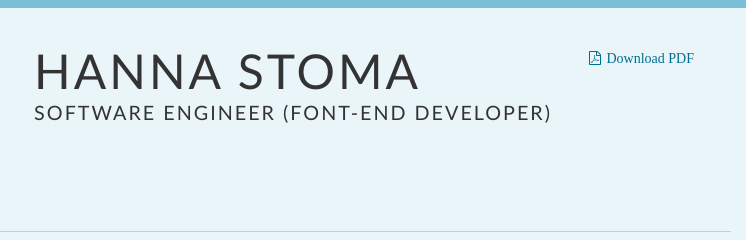
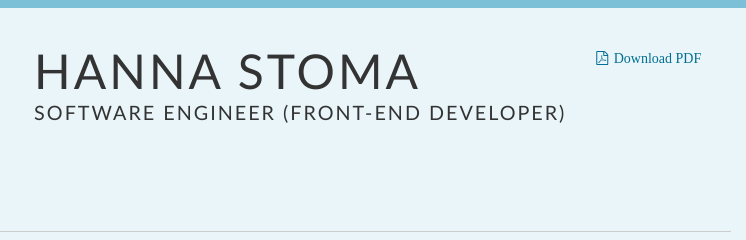
Before and after one commit to annaStoma/anna-stoma.github.io, a plain HTML site: page index.html in a window 1280 px wide. Shown: the top 240 px of the page, 454-1200 px from the left. Drawn offline with Linux system fonts and the light colour scheme.

Commit message:
location

```diff
--- a/index.html
+++ b/index.html
@@ -26,7 +26,7 @@
                     <div class="yui-gc title-data">
                         <div>
                             <h1>Hanna Stoma</h1>
-                            <h2>Software Engineer (Font-end Developer)</h2>
+                            <h2>Software Engineer (Front-end Developer)</h2>
                         </div>
 
                         <div class="">
```
